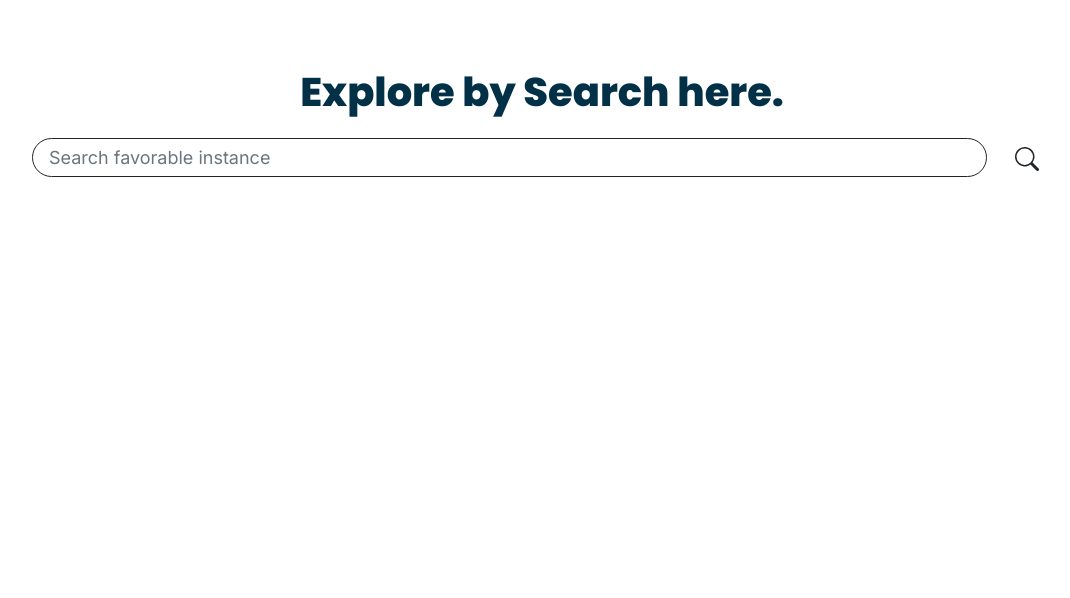
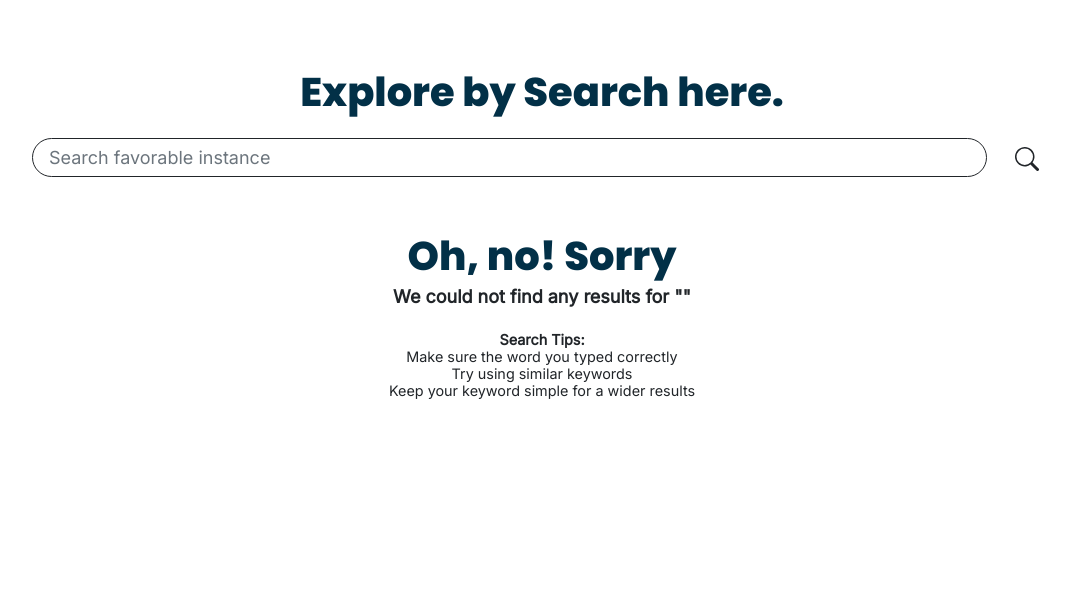
Before and after one commit to JillyCS15/sock-mirror, a Django app: page /instance/ in a window 1280 px wide. Shown: the part 834-1432 px from the top of the page, without its empty margins (98-1168 px from the left). Run offline with Django 3.2, Linux system fonts and the light colour scheme; data that the repository does not hold is empty; some libraries are stand-ins or nearby versions.

Commit message:
instance: add no result info

```diff
--- a/instance/templates/main/instance-page.html
+++ b/instance/templates/main/instance-page.html
@@ -114,6 +114,7 @@
       </form>
 
       <!-- Result -->
+      {% if pattern_instances %}
         <div class="row row-cols-1 row-cols-md-2 g-4">
           {% for instance in pattern_instances %}
           <div class="col">
@@ -136,6 +137,17 @@
           </div>
           {% endfor %}
         </div>
+      {% else %}
+      <div class="d-flex flex-column justify-content-center align-items-center">
+        <div class="heading text-center">Oh, no! Sorry</div>
+        <div class="subtitle fw-bold text-center text-dark mb-4">We could not find any results for "{{ query }}"</div>
+        <div class="details fw-bold text-center">Search Tips:</div>
+        <div class="details text-center">Make sure the word you typed correctly</div>
+        <div class="details text-center">Try using similar keywords</div>
+        <div class="details text-center">Keep your keyword simple for a wider results</div>
+      </div>
+      {% endif %}
+
 
     </div>
   </div>
--- a/instance/views.py
+++ b/instance/views.py
@@ -33,6 +33,7 @@
         "shacl_patterns": shacl_patterns,
         "shacl_patterns_data": shacl_pattern_dict,
         "pattern_instances": pattern_instances,
+        "query": query,
         }
     return render(request, 'main/instance-page.html', context)
 
```
Lines whose indentation alone changed are shown as unchanged.
